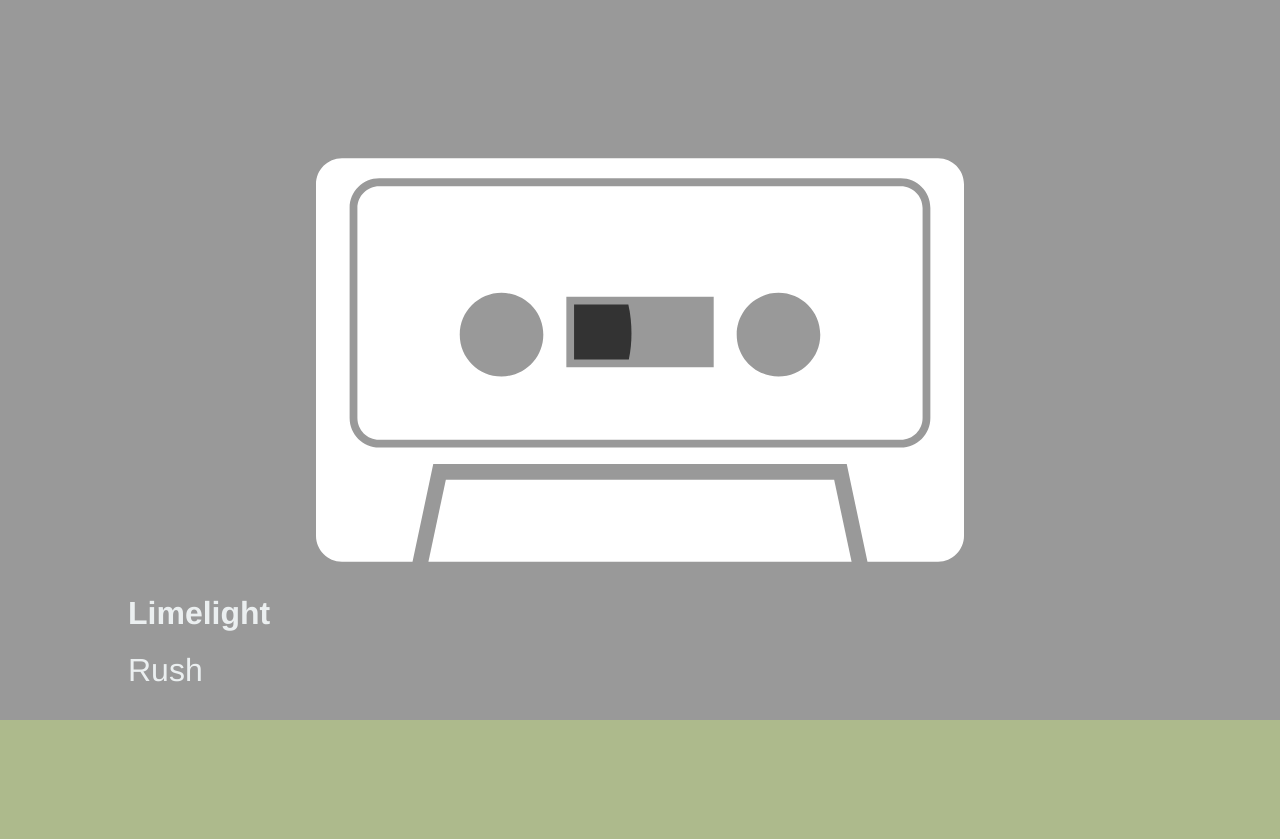
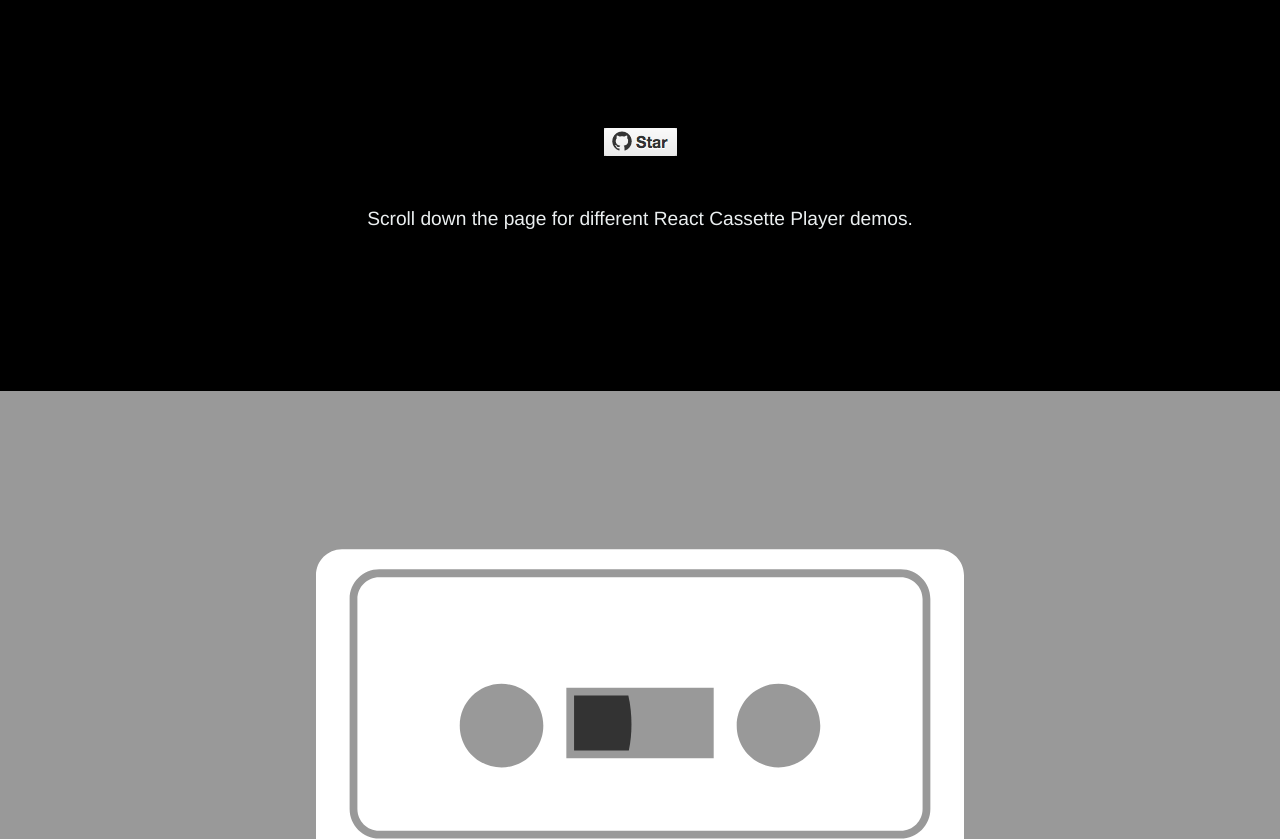
Before and after one commit to chadpaulson/react-cassette-player, a plain HTML site: page index.html in a window 1280 px wide. Shown: the top 839 px of the page. Drawn offline with Linux system fonts and the light colour scheme.

Commit message:
Adds demo intro.

```diff
--- a/index.html
+++ b/index.html
@@ -11,6 +11,10 @@
   <link rel="stylesheet" type="text/css" href="css/style.css">
 </head>
 <body>
+  <div class="info">
+    <center><a href="https://github.com/chadpaulson/react-cassette-player"><img src="watch-project.png" border="0" alt="Watch Project on GitHub" /></a></center>
+    <p>Scroll down the page for different React Cassette Player demos.</p>
+  </div>
   <div class="demo">
     <div id="rush"></div>
     <div class="song">Limelight</div>
@@ -34,7 +38,6 @@
   </div>
   <div class="info">
     <p><a href="https://github.com/chadpaulson/react-cassette-player/tree/gh-pages">View Demo Source</a></p>
-    <center><a href="https://github.com/chadpaulson/react-cassette-player"><img src="watch-project.png" border="0" alt="Watch Project on GitHub" /></a></center>
     <p>Icons courtesy of <a href="http://thenounproject.com/">The Noun Project</a></p>
     <p><a href="http://thenounproject.com/term/play/15109/">Play</a> designed by Björn Andersson</p>
     <p><a href="http://thenounproject.com/term/cassette/37972/">Cassette</a> designed by Daniel Llamas Soto</p>
```
